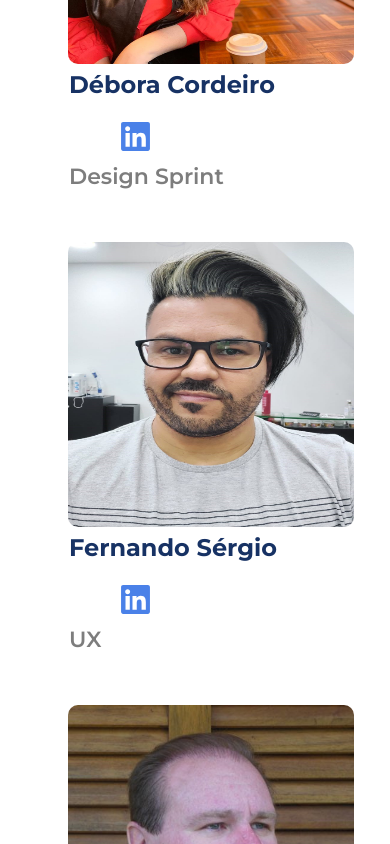
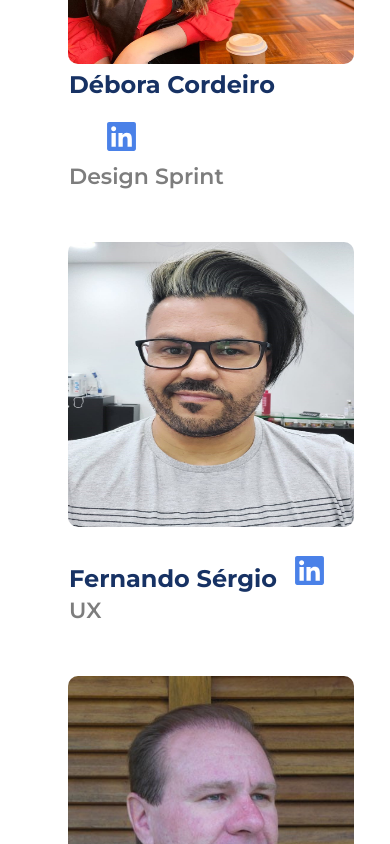
Before and after one commit to caiocosta08/bluefields-site, a React (Create React App) app: page / in a window 390 px wide. Shown: the part 6800-7644 px from the top of the page. Built offline with nearby package versions, Linux system fonts and the light colour scheme.

Commit message:
atualizações tela tbb

```diff
--- a/src/components/Top.js
+++ b/src/components/Top.js
@@ -3,7 +3,7 @@ import {Button} from './Button';
 import {Link} from 'react-router-dom';
 import './Top.css';
 
-function Top({lightBg,topLine,lightText,lightTextDesc,headline,description,buttonLabel,imgStart
+function Top({lightBg,topLine,lightText,lightTextDesc,headline,description,buttonLabel,imgStart, caminho
 }) {
     return (
         <div>
@@ -16,7 +16,7 @@ function Top({lightBg,topLine,lightText,lightTextDesc,headline,description,butto
                                 <div className="top-line">{topLine}</div>
                                 <h1 className={lightText ? 'heading' : 'heading dark'}>{headline}</h1>
                                 <p className={lightTextDesc ? 'home__hero-subtitle' : 'home__hero-subtitle dark'}>{description}</p>
-                                <Link to='/'>
+                                <Link to={caminho}>
                                     <Button buttonSize='btn--wide' buttonColor='blue'>{buttonLabel}</Button>
                                 </Link>
                             </div>
--- a/src/components/pages/HomePage/Data.js
+++ b/src/components/pages/HomePage/Data.js
@@ -7,6 +7,8 @@ export const homeObjOne = {
     description: 'Vamos selecionar até 20 startups para acelerar e crescer junto com algumas das principais empresas dos setores da convergência biodigital (saúde, alimentos e agronegócio).',
     buttonLabel: 'Tenho interesse!',
     imgStart:'',
+    caminho: '/'
+
 
 }
 
@@ -20,5 +22,6 @@ export const home_ObjOne = {
     description: 'Você topa vestir a camisa Bluefields e participar do Sparks (programa de validação) e do The Big BaM (programa de aceleração)?',
     buttonLabel: 'Quero participar!',
     imgStart:'',
+    caminho: '/mentor'
 
 }
--- a/src/components/pages/HomePage/Info1.js
+++ b/src/components/pages/HomePage/Info1.js
@@ -157,7 +157,7 @@ function Info1() {
 
                            </div>
                        </div> */}
-                   <div className="row home-row">
+                   {/* <div className="row home-row">
                     <div className="col">
                             <div className="flex">
                                     <img src={repite}/>
@@ -167,8 +167,8 @@ function Info1() {
                                     <img src={repite}/>
                             </div>
                         </div>
-                   </div>
-                   <div className="row home-row fundoNome">
+                   </div> */}
+                   {/* <div className="row home-row fundoNome">
                     <div className="col">
                             <h2>Nome da empresa</h2>
                             <p>Lorem ipsum dolor sit amet, consectetur adipiscing elit, sed do eiusmod tempor
@@ -176,7 +176,7 @@ function Info1() {
                             </p>
                         </div>
                         <ReactPlayer className="video" url="https://www.youtube.com/watch?v=FZtWV5mn8VY&t=2s"/>
-                   </div>
+                   </div> */}
                    <div className="row home-row">
                     <div className="col">
                     <h1 className="beneficios">Quais os benefícios para as Startups selecionadas?</h1>
--- a/src/components/pages/HomePage/Info2.css
+++ b/src/components/pages/HomePage/Info2.css
@@ -307,4 +307,10 @@
   .PhotoMobile {
     width: 210px;
   }
+  .Linkedin {
+    margin-left: 36px;
+  }
+  .linkmobi {
+    margin-left: 16px;
+  }
 }
--- a/src/components/pages/HomePage/Info2.js
+++ b/src/components/pages/HomePage/Info2.js
@@ -8,6 +8,7 @@ import debora from '../../../imgs/debora.jpg'
 import fernando from '../../../imgs/fernando.jpg'
 import fabio from '../../../imgs/fabio.jpg'
 import ferdinan from '../../../imgs/ferdinan.png'
+import { Link } from 'react-router-dom';
 
 function Info2() {
     return (
@@ -125,7 +126,7 @@ function Info2() {
                             <img src={fernando} />
                             <div className="container2">
                                 <h4 className="nameTime"><b>Fernando Sérgio</b>
-                                <a href="https://www.linkedin.com/in/fernandosergio/"><FaLinkedin className="Linkedin"/></a></h4>
+                                <a href="https://www.linkedin.com/in/fernandosergio/"><FaLinkedin className="Linkedin linkmobi"/></a></h4>
                                 <p className="descFunTime">UX</p>
                             </div>
                         </div>
@@ -151,6 +152,7 @@ function Info2() {
                 </div>
                 <div className="row">
                     <div className="col">
+                        {/* <Link to='/mentor'> */}
                         <h1 className="insc">INSCREVA-SE!</h1>
                         <h1 className="preen">Preencha o formulário abaixo e se inscreva!</h1>
                         <div className="divform">
@@ -164,6 +166,8 @@ function Info2() {
                             </div>
                         </div>
                         <button className="btn-info2">ENVIAR MINHA INSCRIÇÃO</button>
+
+                        {/* </Link> */}
                     </div>
                 </div>
             </div>
```
